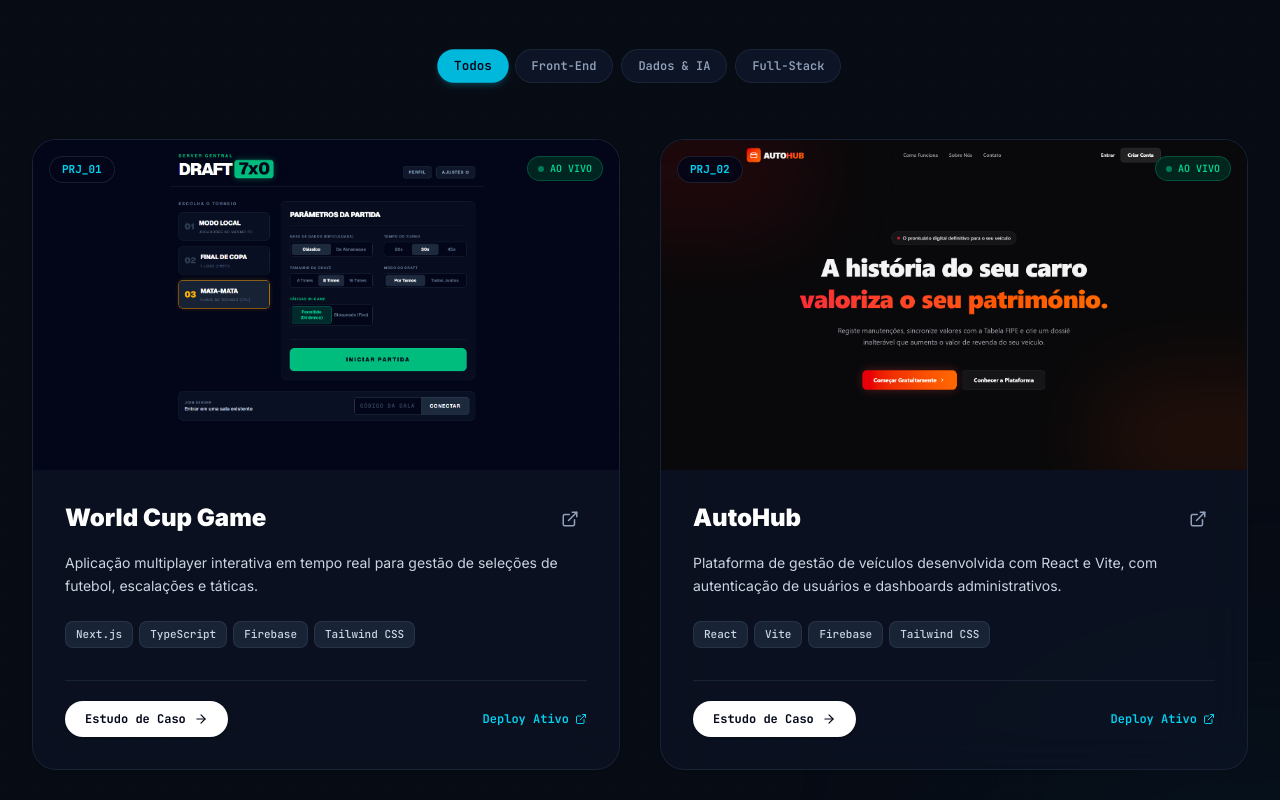
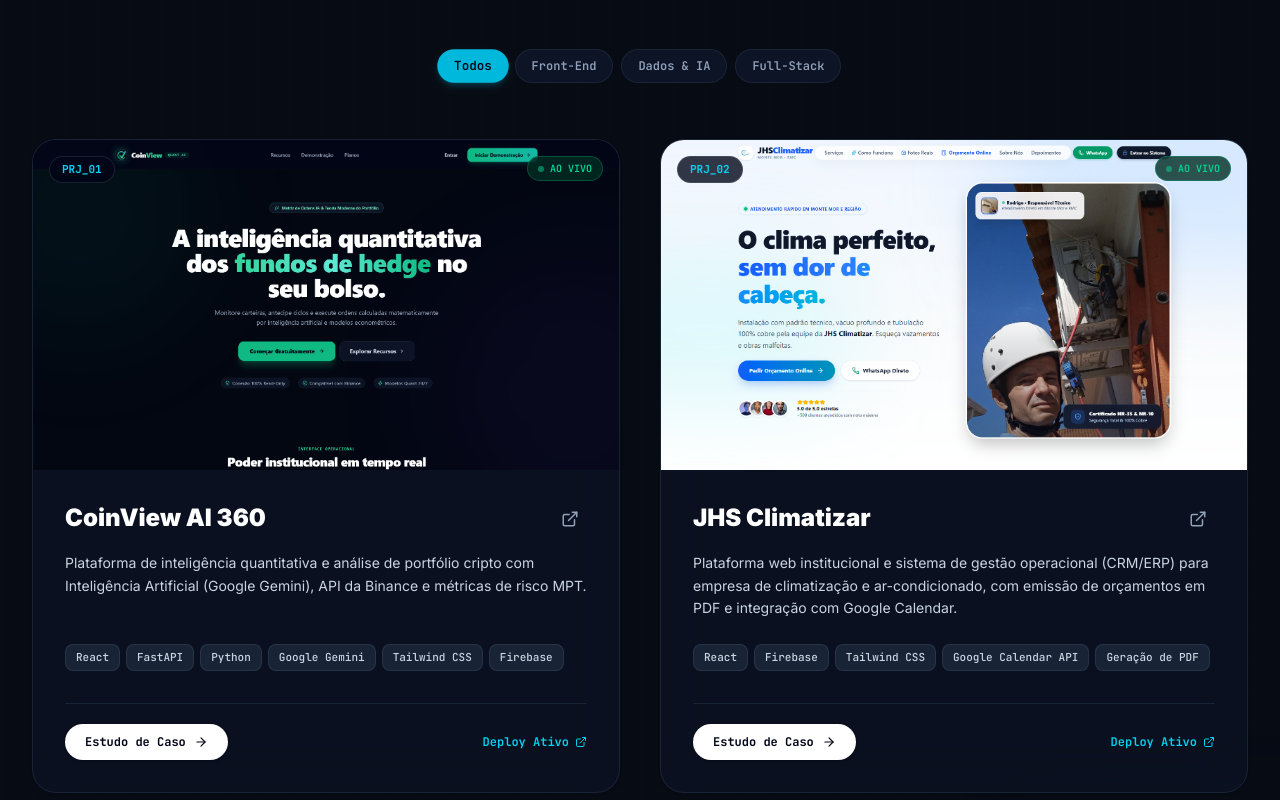
Before and after one commit to Harlock221B/gabrielferreira_portfolio, a React (Vite) app: page / in a window 1280 px wide. Shown: the part 2380-3180 px from the top of the page. Built offline with nearby package versions, Linux system fonts and the light colour scheme.

Commit message:
feat: add CoinView and JHS Climatizar projects with detailed descriptions and images

```diff
--- a/src/components/Projects.jsx
+++ b/src/components/Projects.jsx
@@ -17,10 +17,10 @@
       return topicsLower.some(topic => ['react', 'next.js', 'vite', 'ui/ux', 'tailwind css'].includes(topic));
     }
     if (activeFilter === 'data') {
-      return topicsLower.some(topic => ['ai agent', 'finance', 'firebase'].includes(topic)) || p.id === 'finview' || p.id === 'autohub';
+      return topicsLower.some(topic => ['ai agent', 'finance', 'firebase', 'python', 'fastapi', 'google gemini'].includes(topic)) || p.id === 'finview' || p.id === 'autohub' || p.id === 'coinview';
     }
     if (activeFilter === 'fullstack') {
-      return topicsLower.some(topic => ['django', 'firebase', 'ai agent'].includes(topic));
+      return topicsLower.some(topic => ['django', 'firebase', 'ai agent', 'fastapi'].includes(topic)) || p.id === 'coinview' || p.id === 'jhs-climatizar';
     }
     return true;
   });
--- a/src/contexts/LanguageContext.jsx
+++ b/src/contexts/LanguageContext.jsx
@@ -8,6 +8,8 @@
 import finviewImg from '../assets/img/finview.png';
 import worldCupGameImg from '../assets/img/world_cup_game.png';
 import autohubImg from '../assets/img/autohub.png';
+import coinviewImg from '../assets/img/CoinView.png';
+import jhsClimatizarImg from '../assets/img/JHSClimatizar.png';
 
 const LanguageContext = createContext();
 
@@ -117,6 +119,28 @@
     academic_title: "Academic Background",
     projects_title: "Featured Projects",
     projects: [
+      {
+        id: "coinview",
+        name: "CoinView AI 360",
+        url: "https://coinview-web.vercel.app",
+        description: "Cryptocurrency quantitative intelligence & portfolio analytics platform powered by AI (Google Gemini), Binance API, and Modern Portfolio Theory (MPT) risk metrics.",
+        topics: ["React", "FastAPI", "Python", "Google Gemini", "Tailwind CSS", "Firebase"],
+        imageUrl: coinviewImg,
+        challenge: "Cryptocurrency investors struggle to consolidate multi-wallet assets, track real-time profitability, and access quantitative risk metrics or technical insights without juggling fragmented, complex tools.",
+        solution: "Engineered a full-stack platform pairing a high-performance React 18 frontend with a Python FastAPI quantitative engine. Integrated real-time Binance data streams, Modern Portfolio Theory (MPT) risk modeling, and Google Gemini AI to analyze orders and deliver automated Take-Profit and DCA recommendations.",
+        features: ["AI Oracle (Trade & DCA Advisor)", "MPT Quantitative Risk Engine", "Binance Real-Time Data Sync", "Macroeconomic Market Indicators", "Interactive Risk & Allocation Visualizations"]
+      },
+      {
+        id: "jhs-climatizar",
+        name: "JHS Climatizar",
+        url: "https://jhs-climatizar.vercel.app",
+        description: "Full-stack institutional web platform and operations CRM/ERP for an HVAC & air-conditioning company, featuring automated quote PDF generation and Google Calendar integration.",
+        topics: ["React", "Firebase", "Tailwind CSS", "Google Calendar API", "PDF Generation"],
+        imageUrl: jhsClimatizarImg,
+        challenge: "An HVAC service provider needed a strong digital presence to generate leads, organize customer workflows, and eliminate manual, error-prone quote generation and technician appointment scheduling.",
+        solution: "Built a modern, responsive web application and administrative management system using React 19, Tailwind CSS, and Firebase Firestore. Implemented direct PDF budget generation and automated synchronization with Google Calendar for field technician appointments.",
+        features: ["Automated Quote PDF Generation", "Google Calendar Appointment Sync", "Client & Service Management CRM", "Secure Firebase Authentication", "Responsive Mobile-First Interface"]
+      },
       {
         id: "draft-selecoes",
         name: "World Cup Game",
@@ -309,6 +333,28 @@
     projects_title: "Projetos em Destaque",
     projects: [
       {
+        id: "coinview",
+        name: "CoinView AI 360",
+        url: "https://coinview-web.vercel.app",
+        description: "Plataforma de inteligência quantitativa e análise de portfólio cripto com Inteligência Artificial (Google Gemini), API da Binance e métricas de risco MPT.",
+        topics: ["React", "FastAPI", "Python", "Google Gemini", "Tailwind CSS", "Firebase"],
+        imageUrl: coinviewImg,
+        challenge: "Investidores de criptoativos enfrentam dificuldade para consolidar carteiras, monitorar rentabilidade em tempo real e obter análises de risco e recomendações técnicas sem recorrer a múltiplas ferramentas complexas.",
+        solution: "Desenvolvi uma plataforma financeira completa integrando um front-end moderno em React 18 a um motor de backend analítico em Python com FastAPI. O sistema conecta-se à API da Binance, calcula risco via Teoria Moderna do Portfólio (MPT) e utiliza IA generativa (Google Gemini) para avaliar ordens e sugerir estratégias de DCA e realização de lucros.",
+        features: ["Oráculo de IA (Recomendações de Trade & DCA)", "Motor de Risco Quantitativo (MPT)", "Sincronização em Tempo Real com Binance", "Painel Macroeconômico (Fear & Greed, S&P 500)", "Gráficos Avançados (Radar de Risco & Alocação)"]
+      },
+      {
+        id: "jhs-climatizar",
+        name: "JHS Climatizar",
+        url: "https://jhs-climatizar.vercel.app",
+        description: "Plataforma web institucional e sistema de gestão operacional (CRM/ERP) para empresa de climatização e ar-condicionado, com emissão de orçamentos em PDF e integração com Google Calendar.",
+        topics: ["React", "Firebase", "Tailwind CSS", "Google Calendar API", "Geração de PDF"],
+        imageUrl: jhsClimatizarImg,
+        challenge: "A empresa de climatização precisava modernizar sua presença digital, organizar a esteira de atendimento de clientes e eliminar processos manuais e demorados de elaboração de orçamentos técnicos e agendamento de visitas.",
+        solution: "Construí uma aplicação web responsiva e sistema administrativo completo utilizando React 19, Tailwind CSS e Firebase Firestore. Desenvolvi um gerador automatizado de orçamentos em PDF pronto para envio ao cliente e integração com Google Calendar para sincronizar visitas técnicas diretamente na agenda da equipe.",
+        features: ["Emissão Automatizada de Orçamentos em PDF", "Sincronização de Visitas com Google Calendar", "Gestão de Clientes e Serviços (CRM)", "Autenticação Segura via Firebase", "Interface Responsiva Mobile-First"]
+      },
+      {
         id: "draft-selecoes",
         name: "World Cup Game",
         url: "https://world-cup-game-steel.vercel.app",
```
Also changed, not shown: src/assets/img/CoinView.png (added), src/assets/img/JHSClimatizar.png (added).
